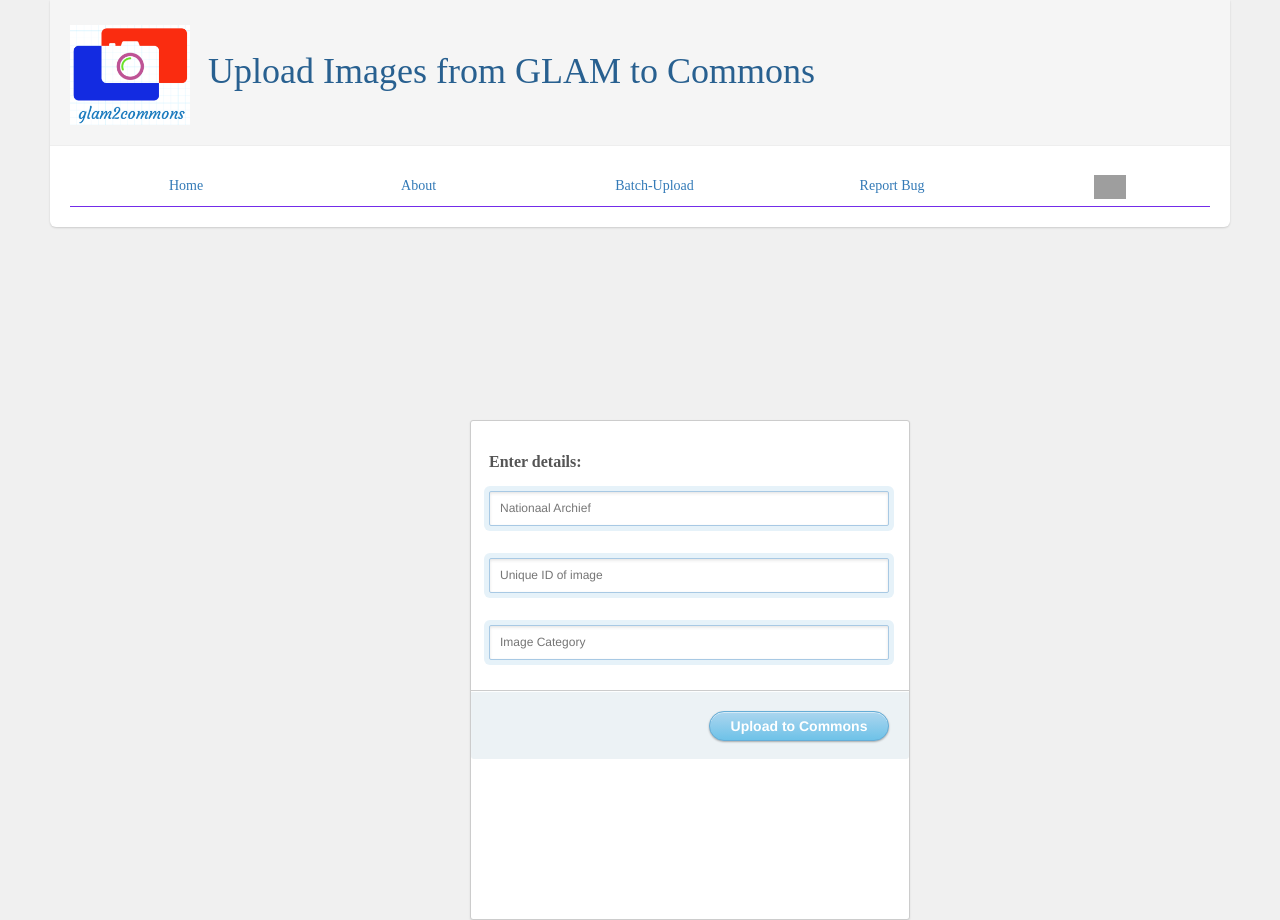
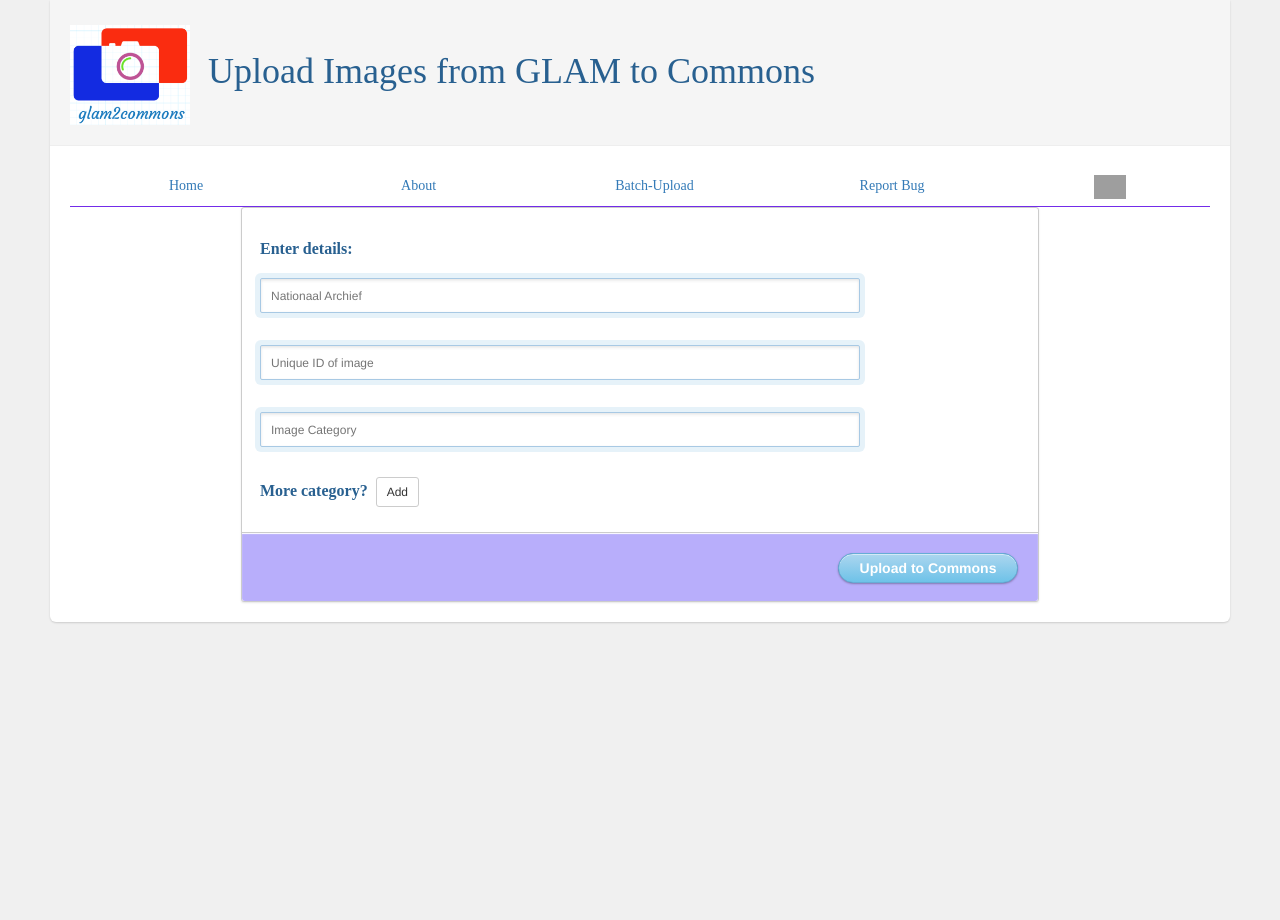
Before and after one commit to infobliss/sibutest2, a Flask app: template templates/glam_form.html in a window 1280 px wide. Run offline with Flask 2, Linux system fonts and the light colour scheme; the template is opened without the code that fills it, so the values that code supplies are empty; parts of the project's set-up code (start-up, migrations or seed data) failed here and were passed over; some libraries are stand-ins or nearby versions; grey boxes are pictures that could not be loaded.

Commit message:
Modified file

```diff
--- a/templates/glam_form.html
+++ b/templates/glam_form.html
@@ -18,13 +18,12 @@
             background: #f0f0f0;
         }
         #container {
-            position: fixed;
-            width: 440px;
-            height: 500px;
-            top: 50%;
-            left: 50%;
-            margin-top: -40px;
-            margin-left: -170px;
+            position: relative;
+            width: 70%;
+            top: 30%;
+            left: 15%;
+            /*margin-top: -40px;
+            margin-left: -170px;*/
             background: #fff;
             border-radius: 3px;
             border: 1px solid #ccc;
@@ -36,7 +35,7 @@
             margin-top: 20px;
         }
         label {
-            color: #555;
+            color: #286090;
             display: inline-block;
             margin-left: 18px;
             padding-top: 10px;
@@ -55,7 +54,7 @@
             margin: 10px;
             margin-top: 12px;
             margin-left: 18px;
-            width: 400px;
+            width: 600px;
             height: 35px;
             border: 1px solid #c7d0d2;
             border-radius: 2px;
@@ -88,7 +87,7 @@
         }
 
         #lower {
-            background: #ecf2f5;
+            background: #b8aefb;
             width: 100%;
             height: 69px;
             margin-top: 20px;
@@ -107,7 +106,7 @@
             font-size: 14px;
             font-weight: bold;
             color: #fff;
-            background-color: #acd6ef; /*IE fallback*/
+            background-color: #286090; /*IE fallback*/
             background-image: -webkit-gradient(linear, left top, left bottom, from(#acd6ef), to(#6ec2e8));
             background-image: -moz-linear-gradient(top left 90deg, #acd6ef 0%, #6ec2e8 100%);
             background-image: linear-gradient(top left 90deg, #acd6ef 0%, #6ec2e8 100%);
@@ -144,7 +143,20 @@
                  <p><input type="text" name='glam_name' required value="Nationaal Archief" readonly nBlur="if(this.value=='')this.value='Click'" onFocus="if(this.value=='')this.value='Nationaal Archief' "/></p>
                  <p><input type="text" name='uuid' required  placeholder="Unique ID of image"></p>
                  <p><input type="text" name='categories' placeholder="Image Category"></p>
-
+	         <label>More category?&nbsp;
+                   <input type="button" value="Add" class="btn btn-default btn-sm" onclick="addInput()"/>
+                      <span id="response"</span>
+                 </label>
+                 <script>
+                     var count =2;
+                     var boxName = 0;
+                     function addInput()
+                     {
+                         var boxName="category"+count;
+                         document.getElementById('response').innerHTML+='<p><input type="text" name="'+ boxName +'" placeholder="'+ boxName +'"></p>';
+                         count += 1;
+                     }
+                 </script>
             <div id="lower">
                  <input type="submit" value="Upload to Commons"/>
             </div><!--/ lower-->
```
Lines whose indentation alone changed are shown as unchanged.
